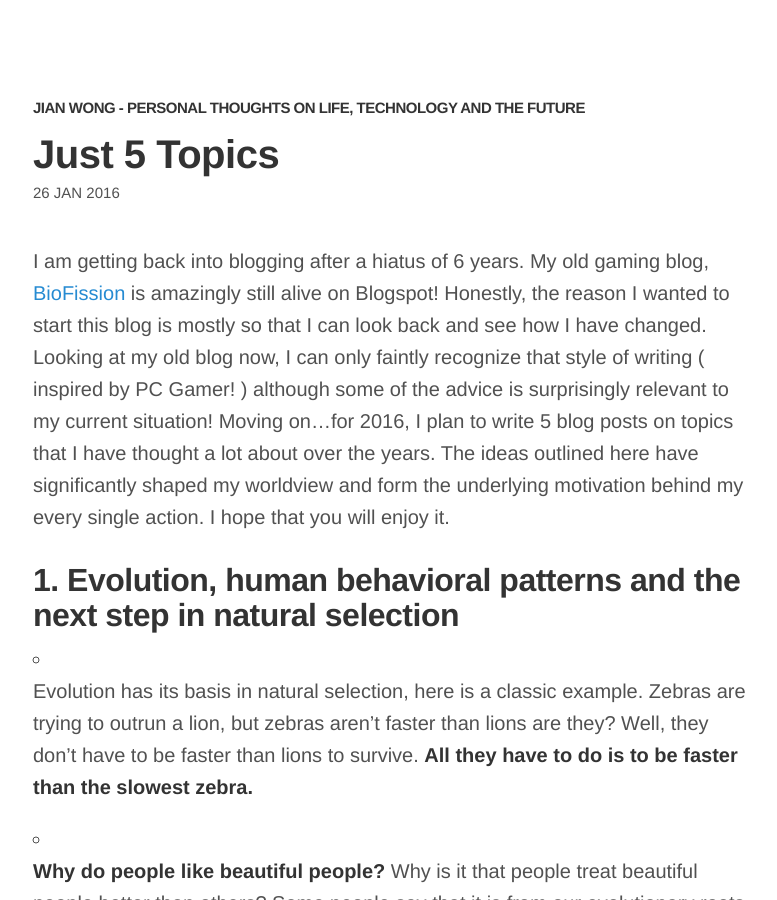
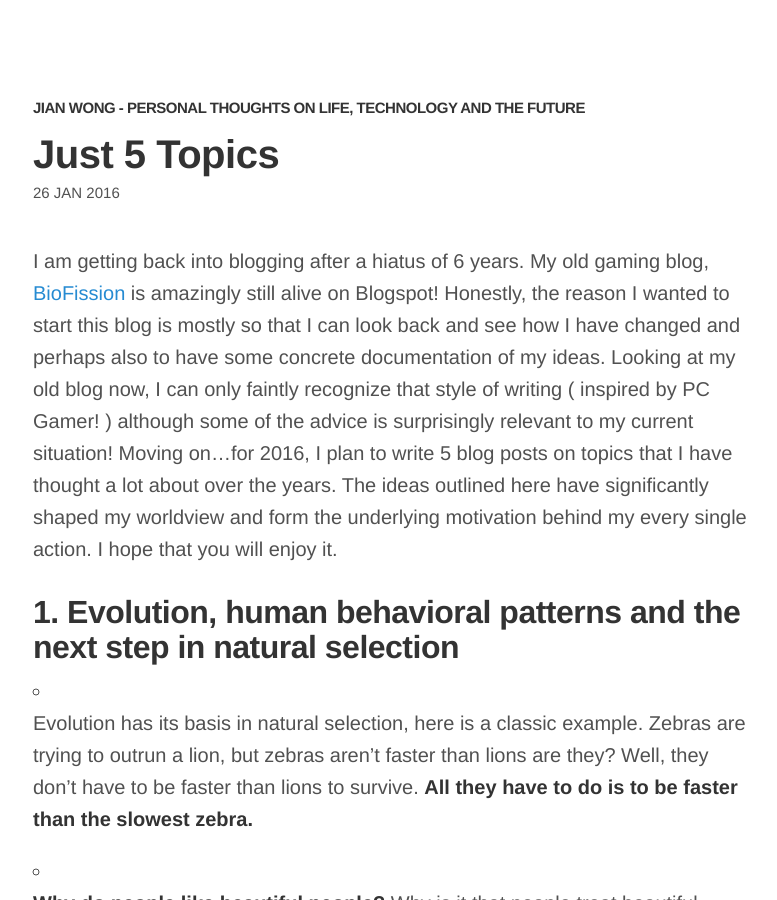
Before and after one commit to Jiantastic/jiantastic.github.io, a Jekyll site: the page built from _posts/2016-01-26-just-5-topics.md, in a window 1280 px wide and 900 px high. Shown: the whole window, without its empty margins (247-1024 px from the left). Built offline with Jekyll 4.4.1, drawn with Linux system fonts in a browser that asks for light colours; Markdown is read by kramdown in place of the engine named in the settings.

Commit message:
Update 2016-01-26-just-5-topics.md

```diff
--- a/_posts/2016-01-26-just-5-topics.md
+++ b/_posts/2016-01-26-just-5-topics.md
@@ -1,4 +1,4 @@
-I am getting back into blogging after a hiatus of 6 years. My old gaming blog, [BioFission](http://biofission.blogspot.co.uk/) is amazingly still alive on Blogspot! Honestly, the reason I wanted to start this blog is mostly so that I can look back and see how I have changed. Looking at my old blog now, I can only faintly recognize that style of writing ( inspired by PC Gamer! ) although some of the advice is surprisingly relevant to my current situation! Moving on...for 2016, I plan to write 5 blog posts on topics that I have thought a lot about over the years. The ideas outlined here have significantly shaped my worldview and form the underlying motivation behind my every single action. I hope that you will enjoy it.
+I am getting back into blogging after a hiatus of 6 years. My old gaming blog, [BioFission](http://biofission.blogspot.co.uk/) is amazingly still alive on Blogspot! Honestly, the reason I wanted to start this blog is mostly so that I can look back and see how I have changed and perhaps also to have some concrete documentation of my ideas. Looking at my old blog now, I can only faintly recognize that style of writing ( inspired by PC Gamer! ) although some of the advice is surprisingly relevant to my current situation! Moving on...for 2016, I plan to write 5 blog posts on topics that I have thought a lot about over the years. The ideas outlined here have significantly shaped my worldview and form the underlying motivation behind my every single action. I hope that you will enjoy it.
 
 ## 1. Evolution, human behavioral patterns and the next step in natural selection
 
```
